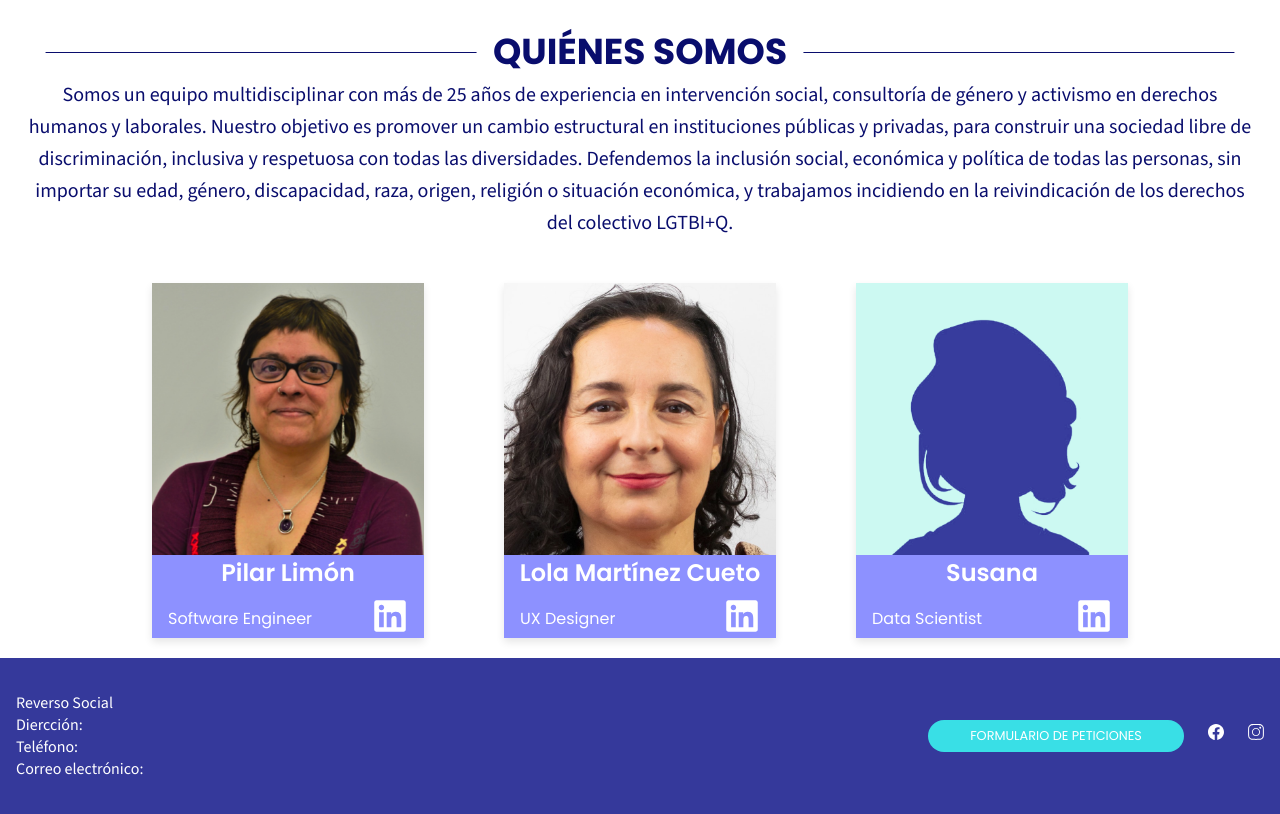
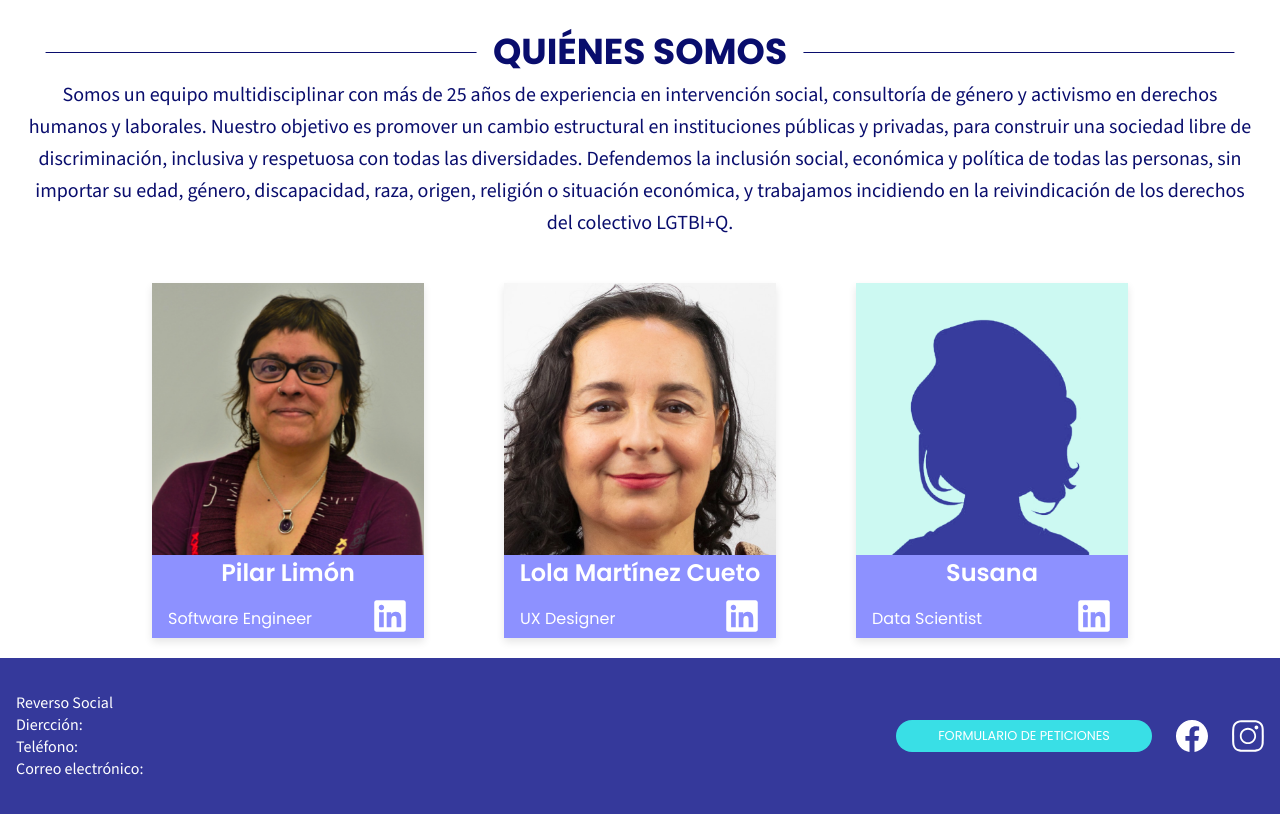
Before and after one commit to Paola077/Reverso_social_FrontEnd, a React (Vite) app: page /reverso-social in a window 1280 px wide. Built offline with nearby package versions, Linux system fonts and the light colour scheme.

Commit message:
Merged with dev

```diff
--- a/src/components/buttons/requestButton/_RequestsButton.scss
+++ b/src/components/buttons/requestButton/_RequestsButton.scss
@@ -10,6 +10,6 @@
     transition: background-color 0.3s ease;
 
     &:hover {
-        background-color: darken($turquose, 10%);
+        transform: scale(0.97);
     }
 }
--- a/src/components/footer/_Footer.scss
+++ b/src/components/footer/_Footer.scss
@@ -34,12 +34,16 @@ footer{
 
         padding-right: 1rem;
         align-self: center;
+        display: flex;
+        align-items: center;
         .footerFb{
             fill: white;
+            font-size: 2rem;
         }
         .footerIg{
             fill: white;
             padding-left: 1.5rem;
+            font-size: 2rem;
         }
     }
 
```
Also changed, not shown: 1 other file (tests, documents, lock files or other folders).
